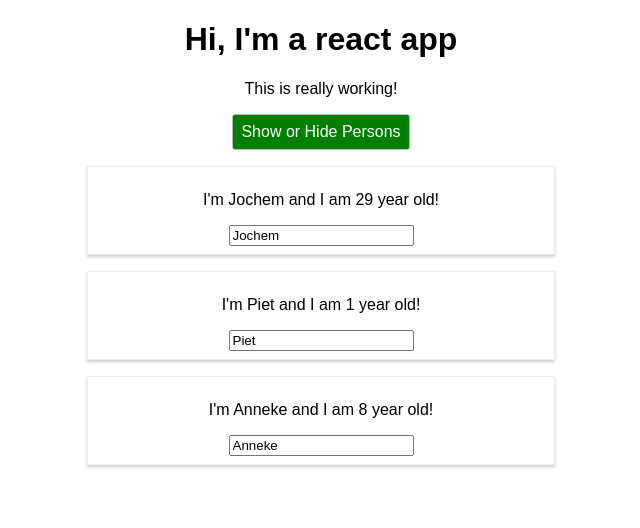
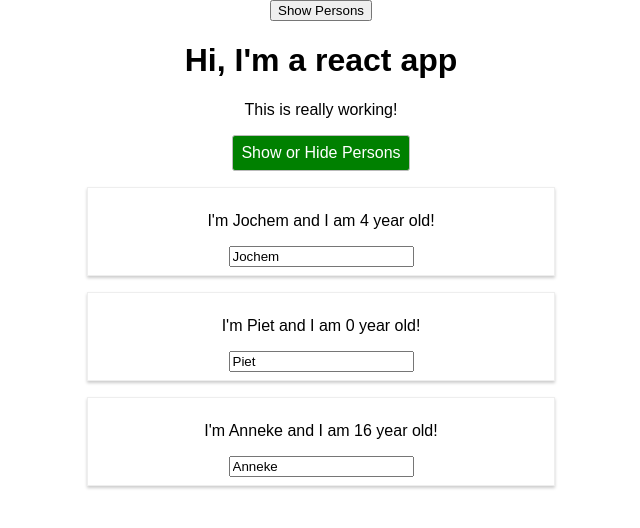
Before and after one commit to jberends/react-complete-guide, a React app: page / in a window 1280 px wide. Both pictures are taken after a click on the button "Show or Hide Persons". Shown: the top 528 px of the page, without its empty margins (319-959 px from the left). Built offline with nearby package versions, Linux system fonts and the light colour scheme.

Commit message:
sec7 les89 component lifecycle states

```diff
--- a/src/components/Persons/Person/Person.js
+++ b/src/components/Persons/Person/Person.js
@@ -1,15 +1,33 @@
-import React from "react";
+import React, { Component } from 'react';
+
 import classes from "./Person.css"
 
+class Person extends Component {
 
-const person = props => {
-  return (
-    <div className={classes.Person}>
-      <p onClick={props.click}>I'm {props.name} and I am {Math.floor(Math.random() * props.age)} year old!</p>
-      <p>{props.children}</p>
-      <input type="text" onChange={props.changed} value={props.name} />
-    </div>
-  );
-};
+  // constructor(props) {
+  //   super(props)
+  //   console.log('[Person.js] Inside constructor', props);
+  // }
 
-export default person;
+  // componentWillMount() {
+  //   console.log('[Person.js] Inside CWM');
+  // }
+
+  // componentDidMount() {
+  //   console.log('[Person.js] Inside CDM');
+  // }
+
+  render() {
+    console.log('[Person.js] Inside render()');
+
+    return (
+      <div className={classes.Person}>
+        <p onClick={this.props.click}>I'm {this.props.name} and I am {Math.floor(Math.random() * this.props.age)} year old!</p>
+        <p>{this.props.children}</p>
+        <input type="text" onChange={this.props.changed} value={this.props.name} />
+      </div>
+    );
+  }
+}
+
+export default Person;
--- a/src/components/Persons/Persons.js
+++ b/src/components/Persons/Persons.js
@@ -1,13 +1,51 @@
-import React from 'react';
+import React, { Component } from 'react';
+
 import Person from './Person/Person'
 
-const persons = (props) => props.persons.map((person, index) => {
-    return <Person
-        click={() => props.clicked(index)}
+class Persons extends Component {
+  constructor(props) {
+    super(props)
+    console.log('[Persons.js] Inside constructor', props);
+  }
+
+  // componentWillMount() {
+  //   console.log('[Persons.js] Inside CWM');
+  // }
+
+  // componentDidMount() {
+  //   console.log('[Persons.js] Inside CDM');
+  // }
+
+  // componentWillReceiveProps(nextProps) {
+  //   console.log('[UPDATE Persons.js] Inside componentWillReceiveProps');
+  // }
+
+  shouldComponentUpdate(nextProps, nextState) {
+    console.log('[UPDATE Persons.js] ShouldComponentUpdate', nextProps, nextState);
+    return nextProps.persons !== this.props.persons;
+    // return true;
+  }
+
+  // componentWillUpdate() {
+  //   console.log('[UPDATE Persons.js] Inside componentWillUpdate');
+  // }
+
+  componentDidUpdate() {
+    console.log('[UPDATE Persons.js] Inside componentDidUpdate');
+  }
+
+
+  render() {
+    console.log('[Persons.js] Inside Persons Render()');
+    return this.props.persons.map((person, index) => {
+      return <Person
+        click={() => this.props.clicked(index)}
         name={person.name}
         age={person.age}
         key={person.id}
-        changed={(event) => props.changed(event, person.id)} />
-})
+        changed={(event) => this.props.changed(event, person.id)} />
+    })
+  };
+}
 
-export default persons;
+export default Persons;
--- a/src/containers/App.js
+++ b/src/containers/App.js
@@ -1,10 +1,14 @@
 import React, { Component } from 'react';
+
 import classes from './App.css';
 import Persons from '../components/Persons/Persons';
 import Cockpit from '../components/Cockpit/Cockpit';
 
 class App extends Component {
-  state = {
+  constructor(props) {
+    super(props);
+    console.log('[App.js] Inside Constructor', props)
+    this.state = {
       persons: [
         { id: 'adas', name: "Jochem", age: 33 },
         { id: '123s', name: "Piet", age: 2 },
@@ -13,6 +17,33 @@ class App extends Component {
       otherState: 'some other value',
       showPersons: false
     }
+  }
+
+  componentWillMount() {
+    console.log('[App.js] Inside CWM');
+  }
+
+  componentDidMount() {
+    console.log('[App.js] Inside CDM');
+  }
+
+  componentWillReceiveProps(nextProps) {
+    console.log('[UPDATE App.js] Inside componentWillReceiveProps');
+  }
+
+  shouldComponentUpdate(nextProps, nextState) {
+    console.log('[UPDATE App.js] ShouldComponentUpdate', nextProps, nextState);
+    return true;
+  }
+
+  componentWillUpdate() {
+    console.log('[UPDATE App.js] Inside componentWillUpdate');
+  }
+
+  componentDidUpdate() {
+    console.log('[UPDATE App.js] Inside componentDidUpdate');
+  }
+
 
   deletePersonHandler = (personIndex) => {
     // const newPersons = this.state.persons.slice();
@@ -44,8 +75,9 @@ class App extends Component {
   }
 
   render() {
+    console.log('[App.js] Inside render()');
+
     let persons = null;
-
 
     if (this.state.showPersons) {
       persons = (
@@ -58,11 +90,10 @@ class App extends Component {
       );
     }
 
-
-
     return (
 
       <div className={classes.App}>
+        <button onClick={()=> {this.setState({showPersons:true})}}>Show Persons</button>
         <Cockpit
           showPersonms={this.state.showPersons}
           persons={this.state.persons}
```
Lines whose indentation alone changed are shown as unchanged.
